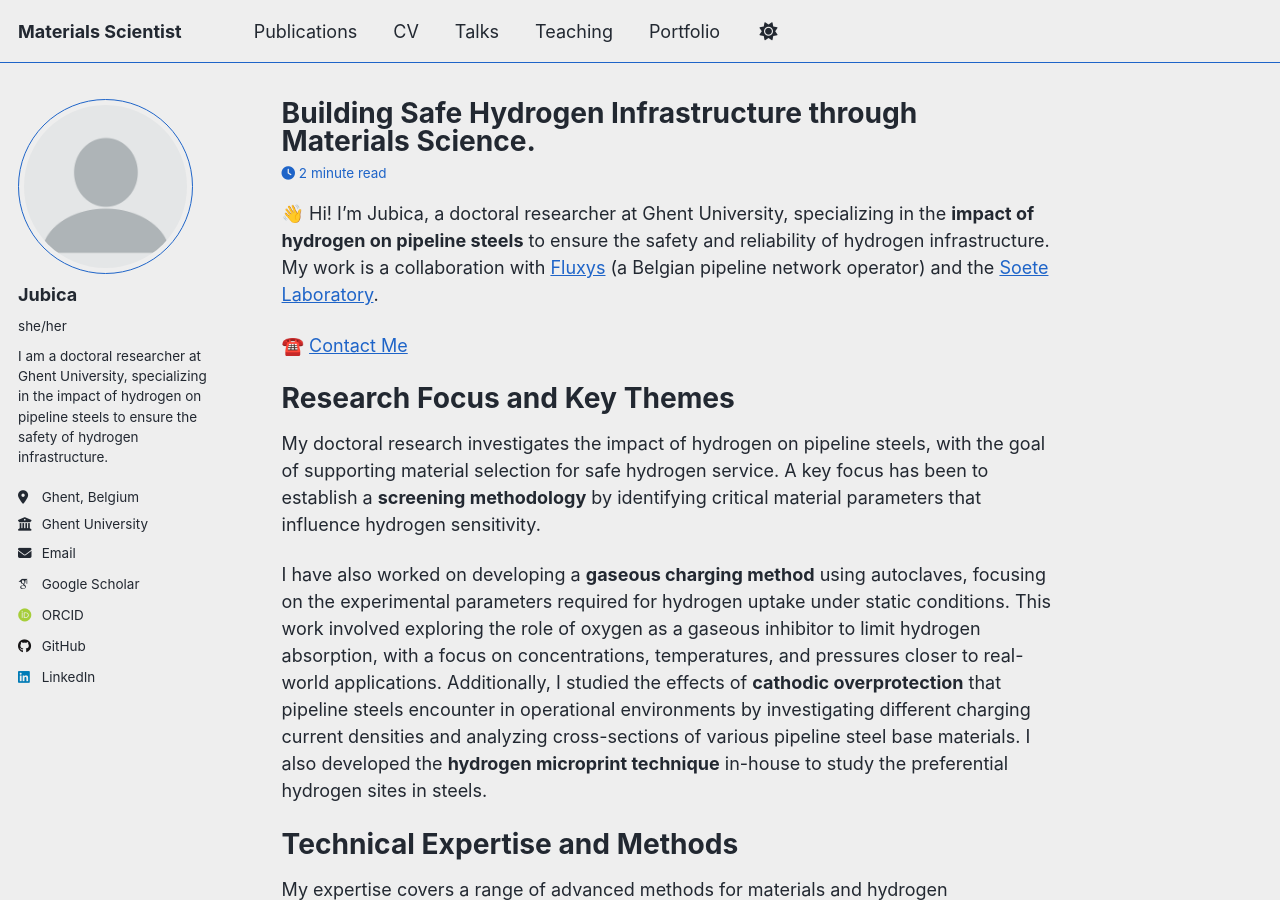
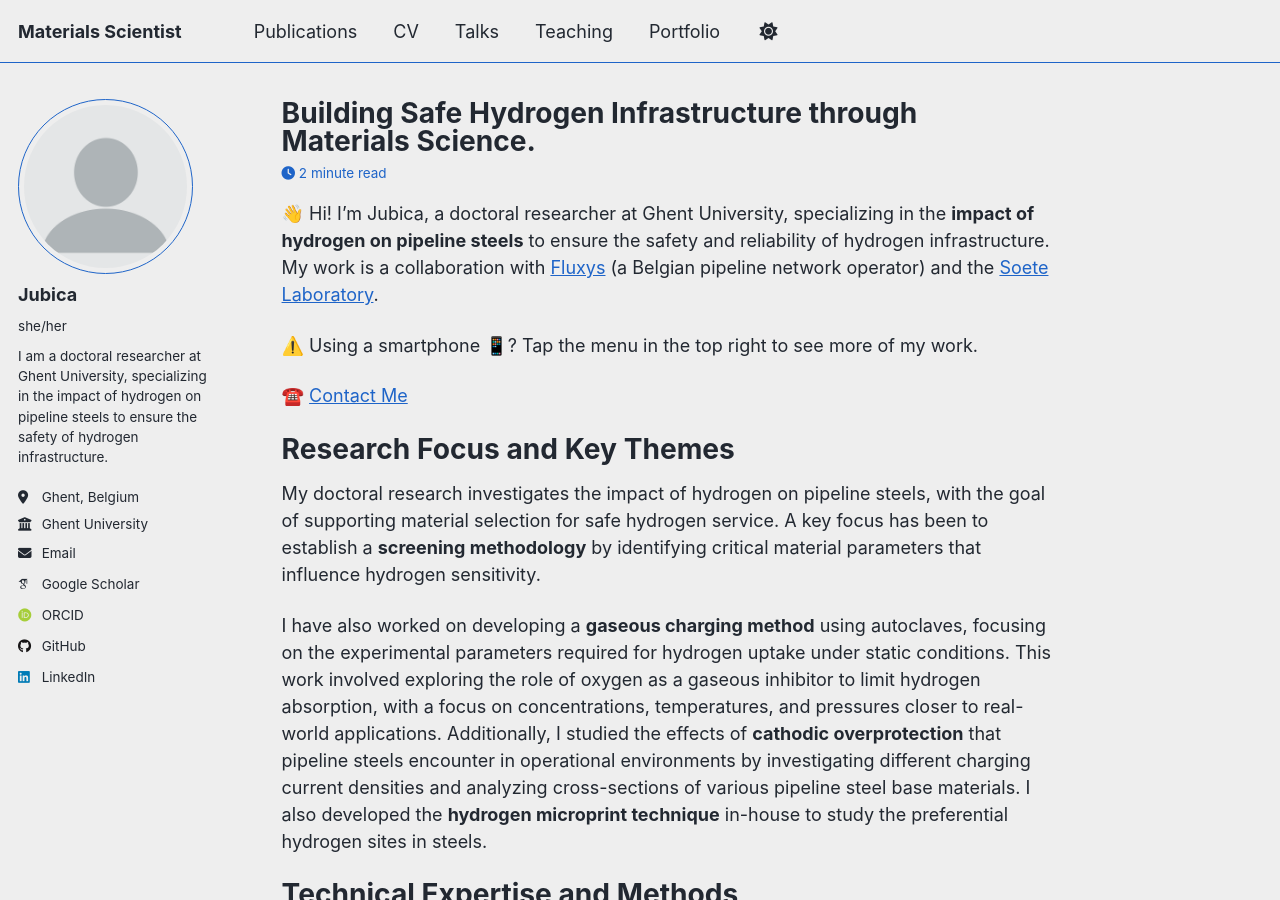
Before and after one commit to jubica/jubica.github.io, a Jekyll site: the page built from _pages/about.md, in a window 1280 px wide and 900 px high. Built offline with Jekyll 4.4.1, drawn with Linux system fonts in a browser that asks for light colours; some web fonts are replaced; a script that is not in the unit is left out.

Commit message:
Update about.md

```diff
--- a/_pages/about.md
+++ b/_pages/about.md
@@ -8,6 +8,8 @@ redirect_from:
 ---
 
 👋 Hi! I'm Jubica, a doctoral researcher at Ghent University, specializing in the **impact of hydrogen on pipeline steels** to ensure the safety and reliability of hydrogen infrastructure. My work is a collaboration with [Fluxys](https://www.fluxys.com/) (a Belgian pipeline network operator) and the [Soete Laboratory](https://www.ugent.be/ea/emsme/en/research/soete).
+
+⚠️ Using a smartphone 📱? Tap the menu in the top right to see more of my work.
 
 ☎️ [Contact Me](https://cal.com/jubica)
 
```
